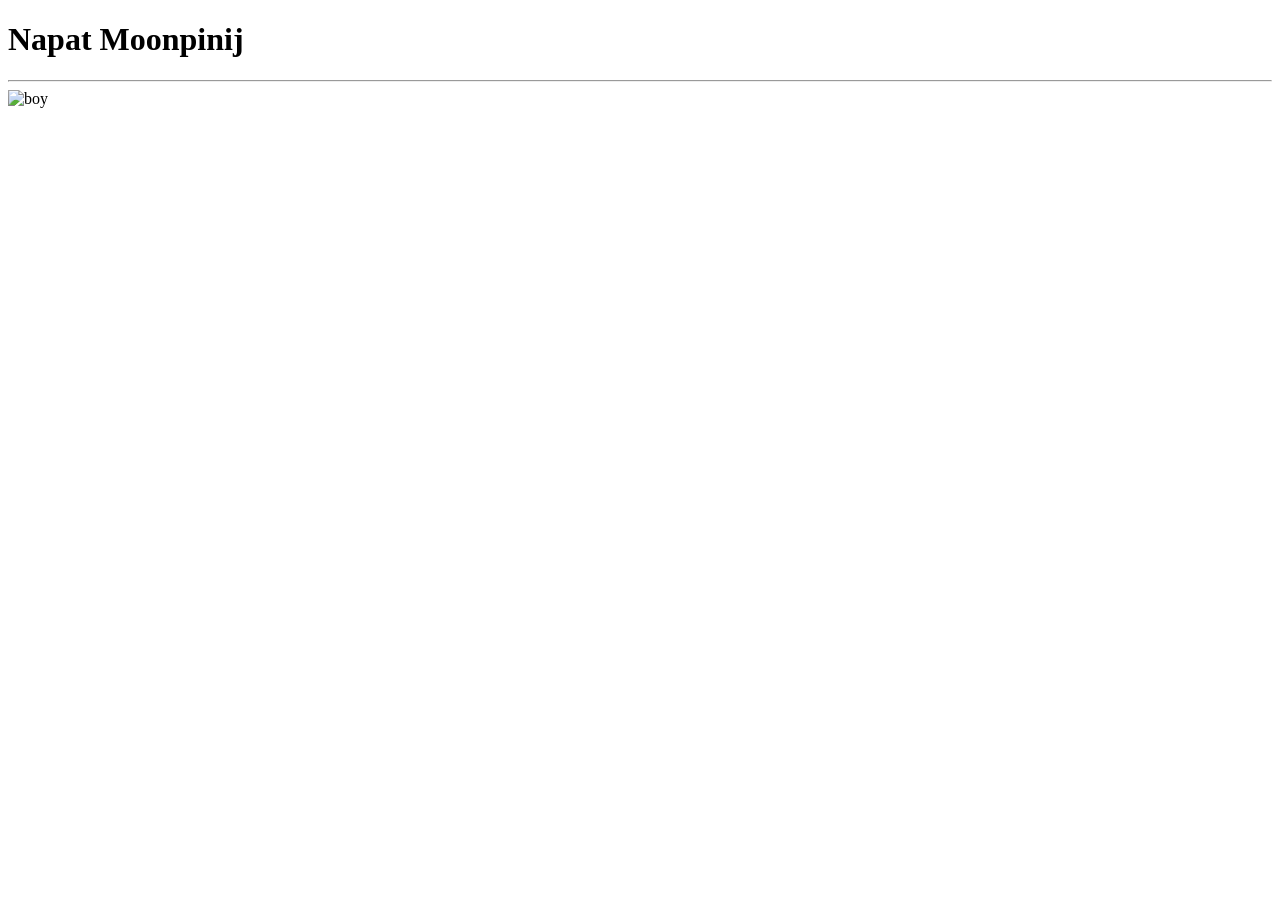
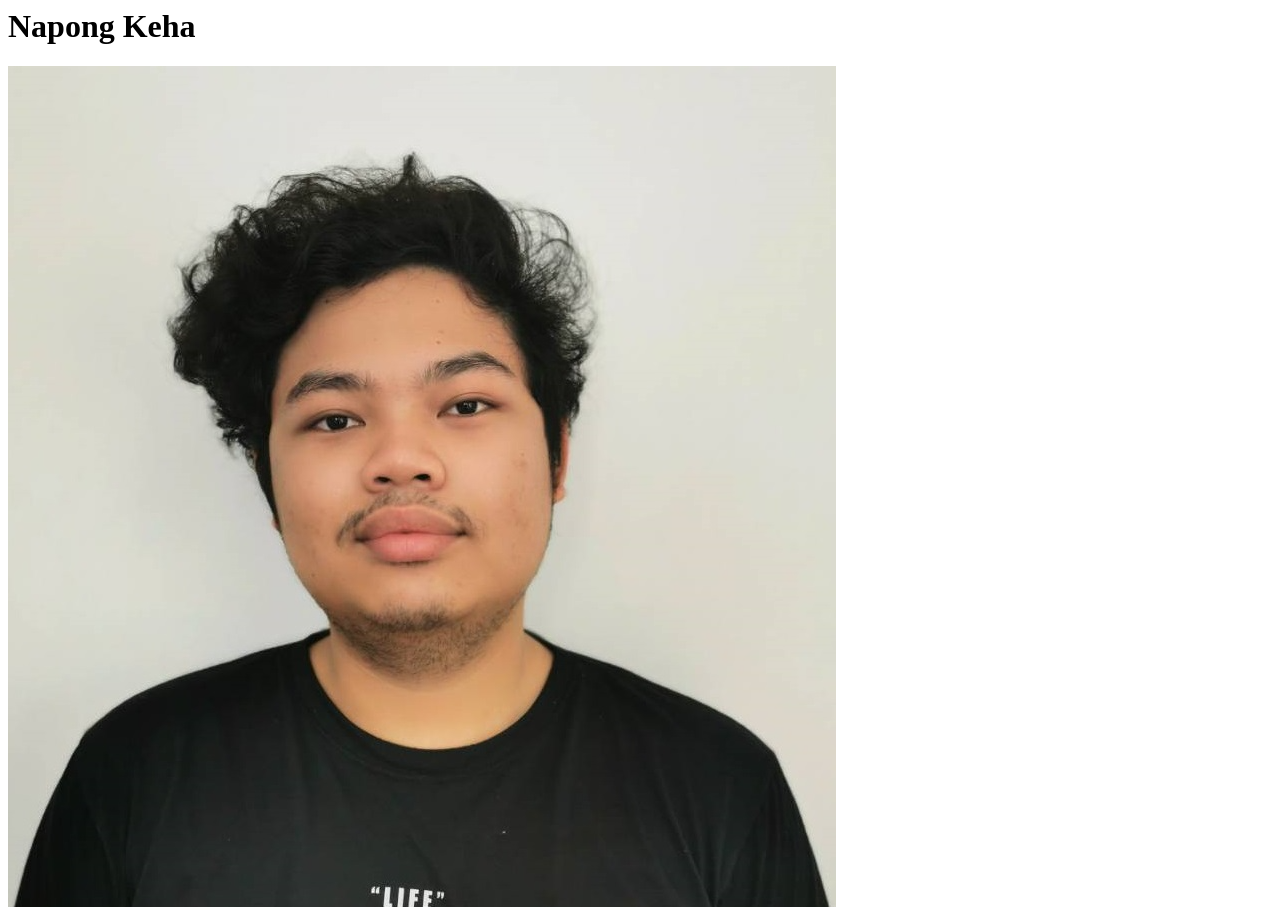
Before and after one commit to 1napong1/testComDev, a plain HTML site: page index.html in a window 1280 px wide. Before the commit the page ends 800 px from the top, so only its background shows below. Drawn offline with Linux system fonts and the light colour scheme.

Commit message:
initialcommit

```diff
--- a/index.html
+++ b/index.html
@@ -1,4 +1,3 @@
-<!DOCTYPE html>
 <html lang="en">
 <head>
     <meta charset="UTF-8">
@@ -7,8 +6,8 @@
     <title>Document</title>
 </head>
 <body>
-    <h1>Napat Moonpinij</h1>
-    <hr>
-    <img src="/img/myPicture.png" alt="boy">
+    <h1>Napong Keha</h1>
+    <img src="/img/111.png">
+
 </body>
 </html>
```
Also changed, not shown: img/11.jpg (deleted), img/111.png (added).
